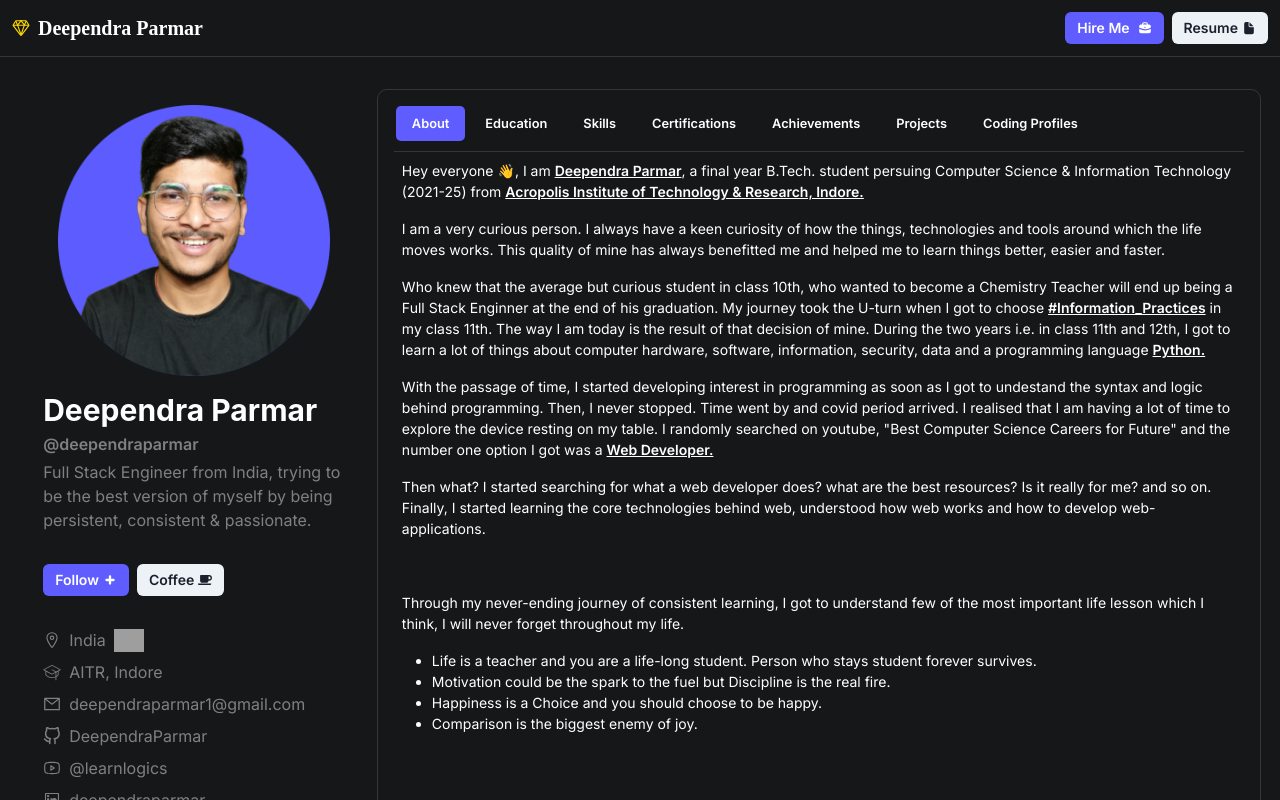
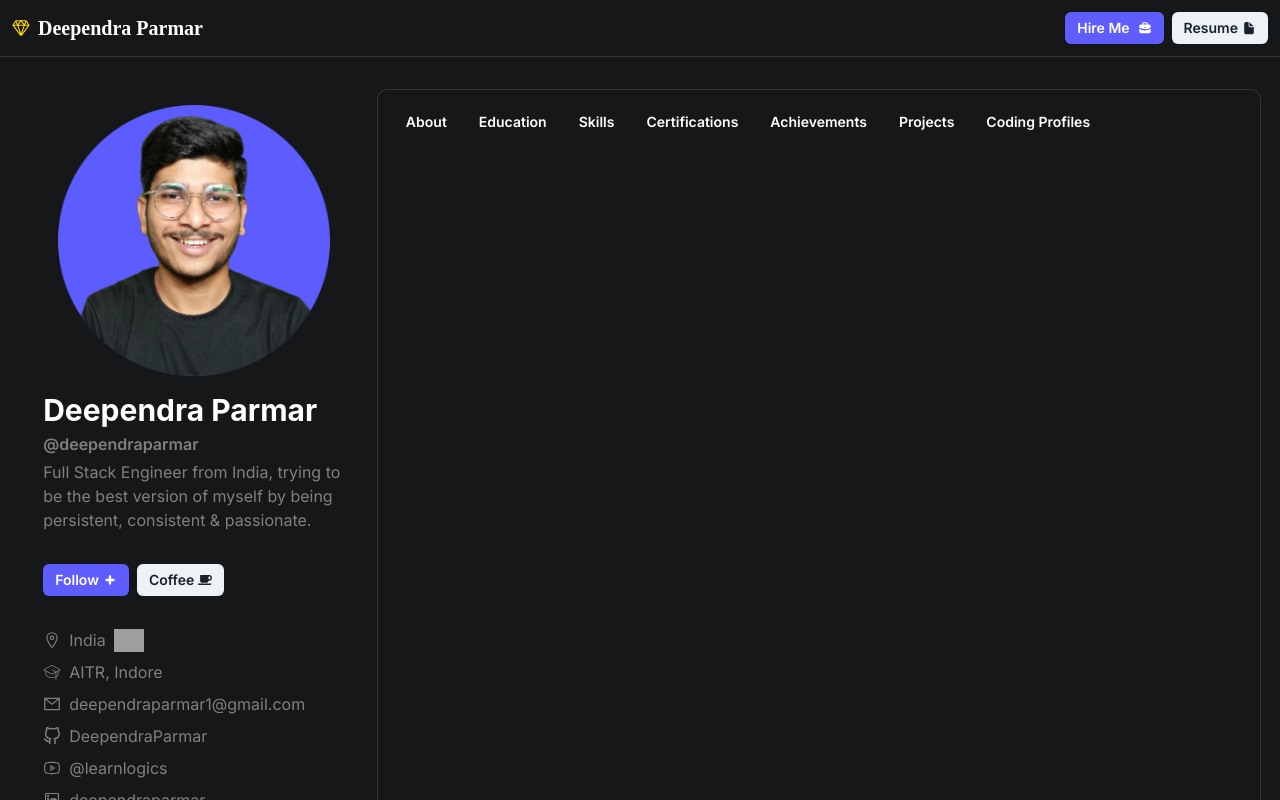
Before and after one commit to DeependraParmar/Deependra-Parmar-Portfolio, a React (Vite) app: page / in a window 1280 px wide. Shown: the top 800 px of the page. Built offline with nearby package versions, Linux system fonts and the light colour scheme; grey boxes are pictures that could not be loaded; a web font is replaced by a local one.

Commit message:
Removing the tabs and adding query param navigation in tabs

```diff
--- /dev/null
+++ b/data.js
@@ -0,0 +1,30 @@
+export const tabs = [
+    {
+        name: "About",
+        url: "?tab=about"
+    },
+    {
+        name: "Education",
+        url: "?tab=education"
+    },
+    {
+        name: "Skills",
+        url: "?tab=skills"
+    },
+    {
+        name: "Certifications",
+        url: "?tab=certifications"
+    },
+    {
+        name: "Achievements",
+        url: "?tab=achievements"
+    },
+    {
+        name: "Projects",
+        url: "?tab=projects"
+    },
+    {
+        name: "Coding Profiles",
+        url: "?tab=coding-profiles"
+    }
+]
--- a/pages/Home.jsx
+++ b/pages/Home.jsx
@@ -1,21 +1,21 @@
-import { Button, Tab, TabList, TabPanel, TabPanels, Tabs, useToast } from '@chakra-ui/react';
+import { Button, HStack, VStack, useToast } from '@chakra-ui/react';
 import React, { useEffect, useState } from 'react';
 import { RiArrowUpDoubleLine } from 'react-icons/ri';
+import { useLocation, useNavigate } from 'react-router-dom';
 import ContentBox from '../components/ContentBox';
 import MainWrapper from '../components/MainWrapper';
 import Sidebar from '../components/Sidebar';
-import About from './About';
-import Achievements from './Achievements';
-import Certifications from './Certifications';
-import CodingProfiles from './CodingProfiles';
-import Education from './Education';
-import Projects from './Projects';
-import Skills from './Skills';
+import { tabs } from '../data';
 
 
 const Home = () => {
   const [show, setShow] = useState(false);
   const toast = useToast();
+
+  const { search } = useLocation();
+  const query = new URLSearchParams(search);
+  const queryParam = query.get("tab");
+  const navigate = useNavigate();
 
   useEffect(() => {
     const handleScroll = () => {
@@ -52,52 +52,31 @@ const Home = () => {
     });
   }, []);
 
+  const changeTab = (name) => {
+      navigate(name);
+  }
+
   return (
     <>
       <MainWrapper>
         <Sidebar />
         <ContentBox>
-          <Tabs variant={'soft-rounded'}>
-            <TabList>
-              <Tab>About</Tab>
-              <Tab>Education</Tab>
-              <Tab>Skills</Tab>
-              <Tab>Certifications</Tab>
-              <Tab>Achievements</Tab>
-              <Tab>Projects</Tab>
-              <Tab>Coding&nbsp;Profiles</Tab>
-            </TabList>
+          <VStack>
+            <HStack alignItems={'center'} justifyContent={'flex-start'} w={'full'}>
+              {
+                tabs.map((tab, index) => {
+                  return <>
+                    {
+                      tab.url.split('=')[1] === queryParam ? <Button size={'sm'} variant={''} rounded={'md'} backgroundColor={'#5d5dff'} key={index} onClick={() => changeTab(tab.url)}>{tab.name}</Button> : <Button size={'sm'} variant={''} rounded={'md'} _hover={{ background: 'gray' }} key={index} onClick={() => changeTab(tab.url)}>{tab.name}</Button>
+                    }
+                  </>
+                })
+              }
+            </HStack>
+            {
 
-            <TabPanels>
-              <TabPanel>
-                <About />
-              </TabPanel>
-
-              <TabPanel>
-                <Education />
-              </TabPanel>
-
-              <TabPanel>
-                <Skills />
-              </TabPanel>
-
-              <TabPanel>
-                <Certifications />
-              </TabPanel>
-
-              <TabPanel>
-                <Achievements />
-              </TabPanel>
-
-              <TabPanel>
-                <Projects />
-              </TabPanel>
-
-              <TabPanel>
-                <CodingProfiles />
-              </TabPanel>
-            </TabPanels>
-          </Tabs>
+            }
+          </VStack>
         </ContentBox>
       </MainWrapper>
 
```
